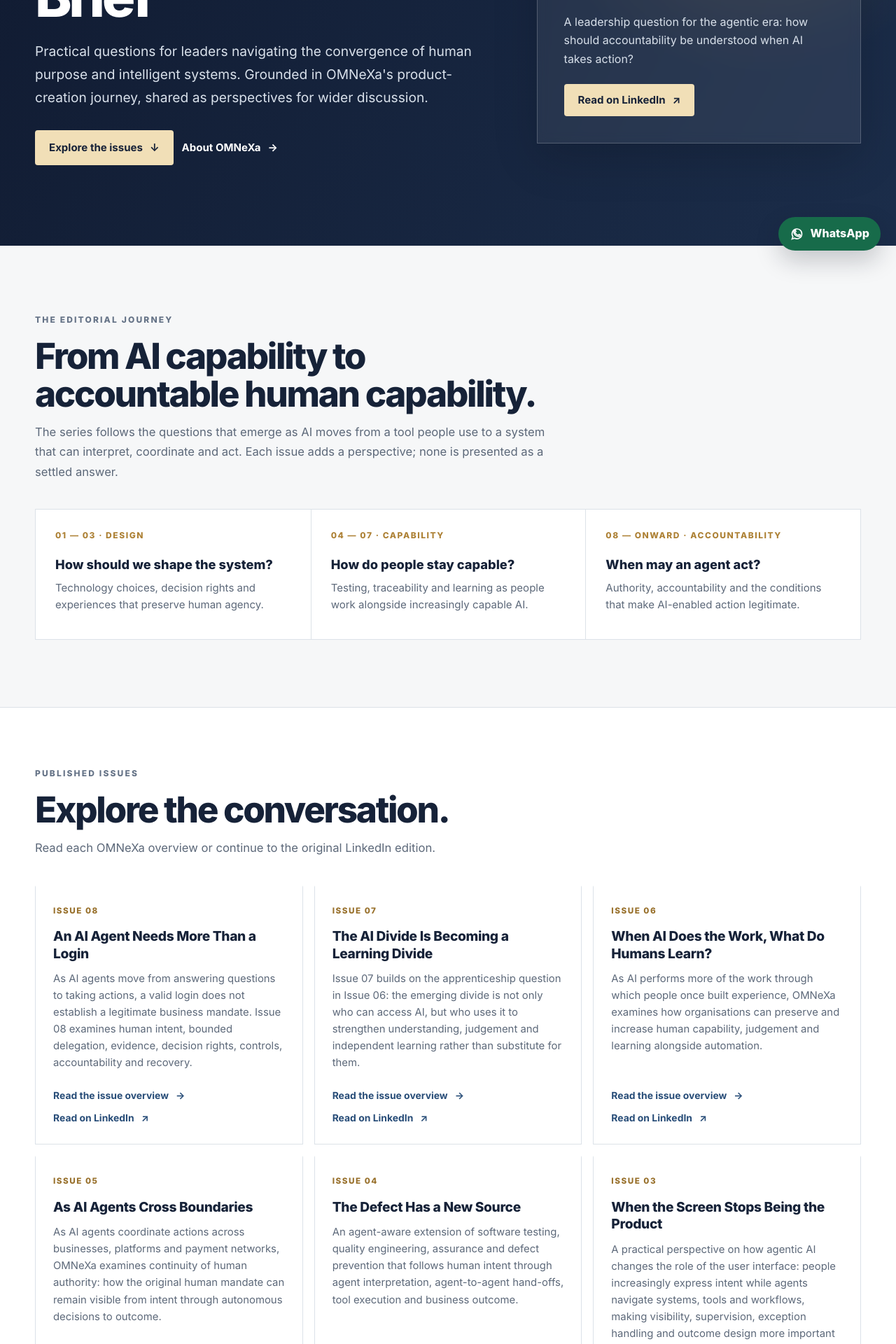
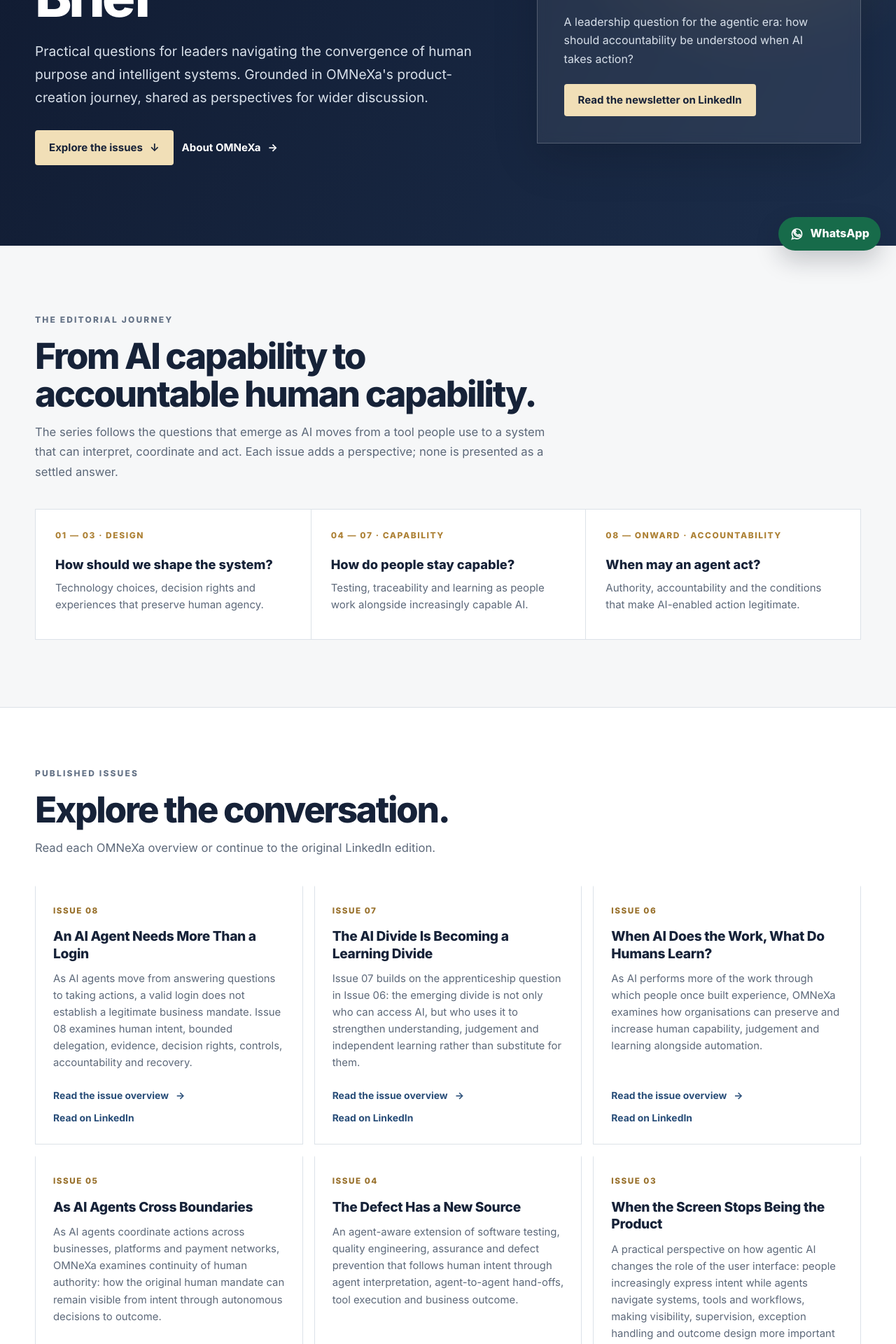
Before and after one commit to HumanSamaritan/OMNEXAFuture, a Next.js app: page /convergence-brief in a window 1280 px wide. Shown: the part 420-2340 px from the top of the page at 70% size. Built offline with nearby package versions, Linux system fonts and the light colour scheme.

Commit message:
Polish newsletter link label

```diff
--- a/app/convergence-brief/page.tsx
+++ b/app/convergence-brief/page.tsx
@@ -78,7 +78,7 @@ export default async function ConvergenceBriefPage() {
               A leadership question for the agentic era: how should accountability be understood when AI takes action?
             </p>
             <a className={styles.primaryLink} href={latestNewsletterUrl} target="_blank" rel="noopener noreferrer">
-              Read on LinkedIn <span aria-hidden="true">↗</span>
+              Read the newsletter on LinkedIn
             </a>
           </article>
         </div>
@@ -135,7 +135,7 @@ export default async function ConvergenceBriefPage() {
                   </a>
                   {issue.linkedinUrl ? (
                     <a className={styles.cardLink} href={issue.linkedinUrl} target="_blank" rel="noopener noreferrer">
-                      Read on LinkedIn <span aria-hidden="true">↗</span>
+                      Read on LinkedIn
                     </a>
                   ) : null}
                 </div>
```
